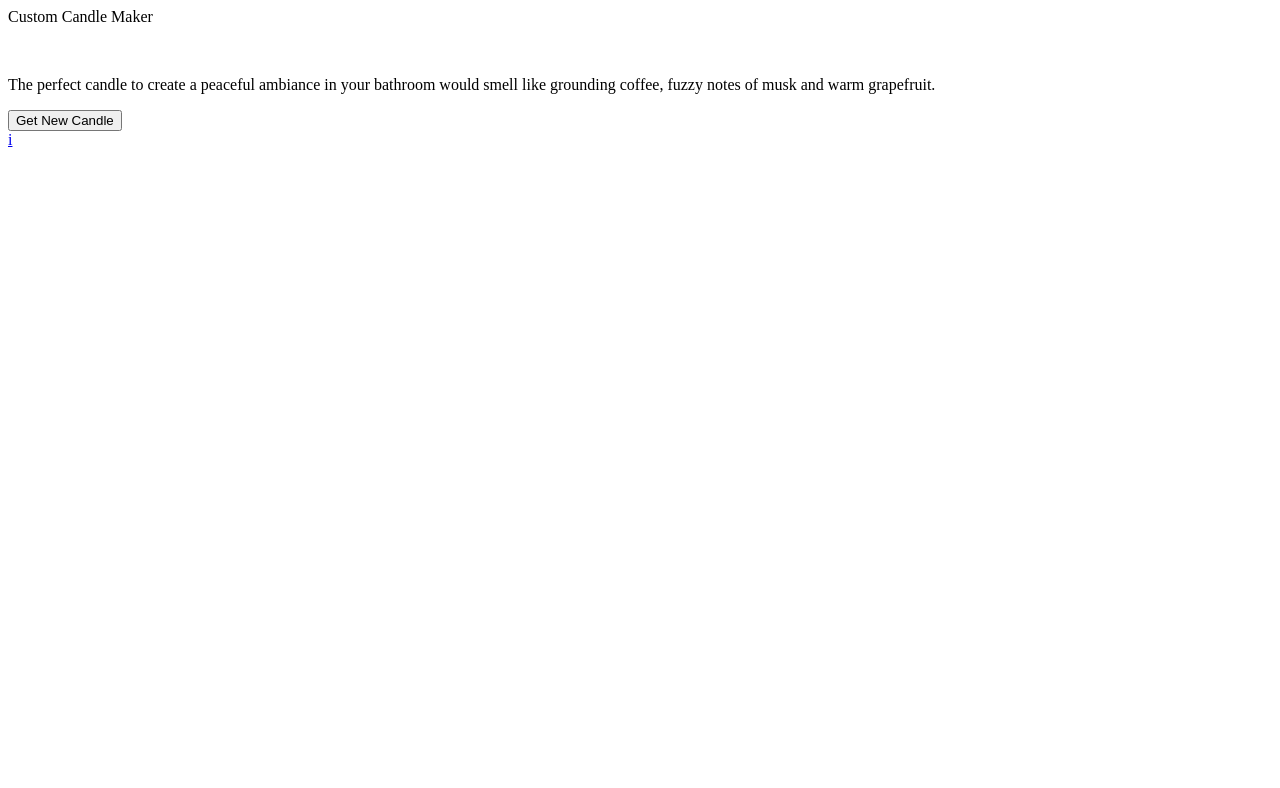
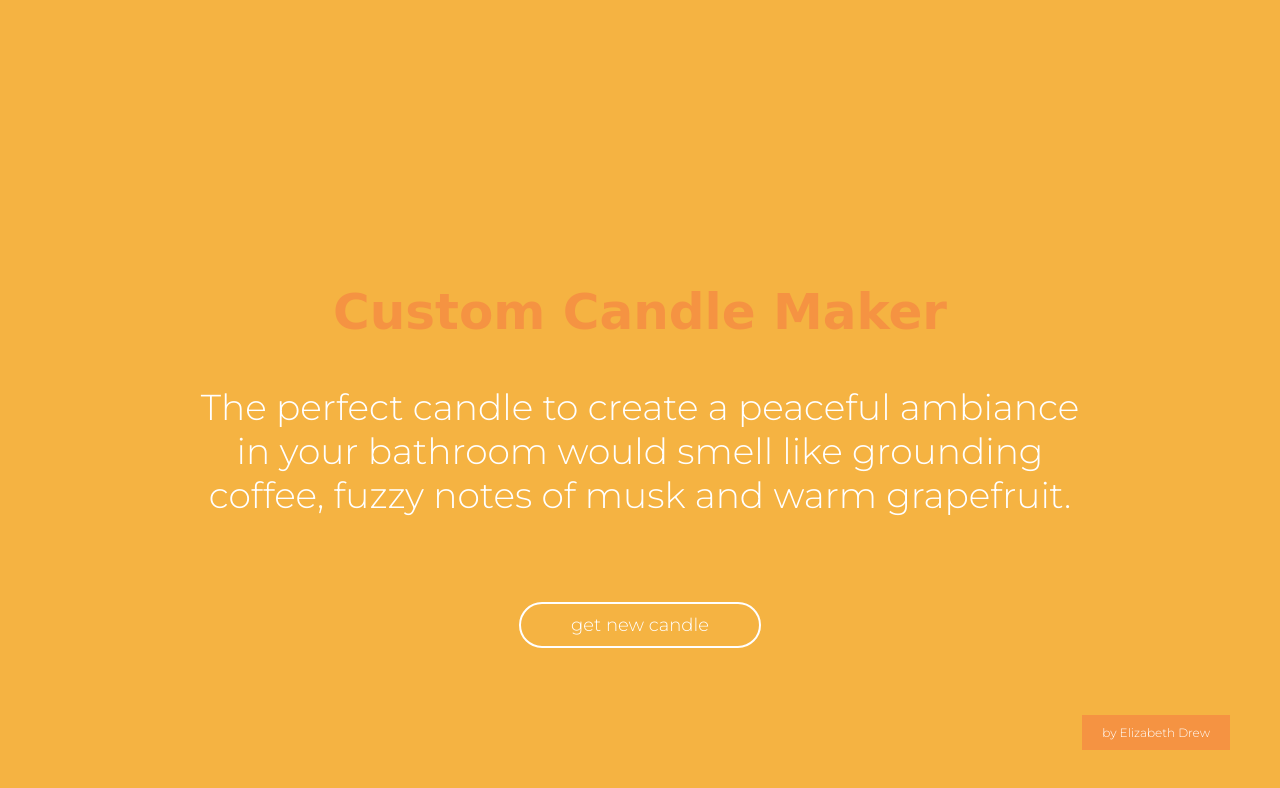
Before and after one commit to elizabethdrew/mixed_messages, a plain HTML site: page index.html in a window 1280 px wide. Drawn offline with Linux system fonts and the light colour scheme; a web font is replaced by a local one.

Commit message:
Add styling

```diff
--- a/index.html
+++ b/index.html
@@ -3,9 +3,9 @@
 
     <head>
         <meta http-equiv="Content-Type" content="text/html; charset=UTF-8" />
-        <link rel="stylesheet" href="styles.css">
+        <link rel="stylesheet" href="./style.css">
         <title>Random Candle Generator</title>
-    </head>
+       </head>
 
     <body>
         <div class="container">
@@ -22,7 +22,7 @@
                 <button onClick="window.location.reload();">Get New Candle</button>
 
             </div>
-            <div class="info"><a href="https://github.com/elizabethdrew/mixed_messages" target="_blank">i</a></div>
+            <div class="info"><a href="https://github.com/elizabethdrew/mixed_messages" target="_blank">by Elizabeth Drew</a></div>
         </div>
         <script src="script.js"></script>
     </body>
--- a/script.js
+++ b/script.js
@@ -12,7 +12,7 @@ const moodRoom = {
 
 //Scent Note Output
 const scentNote = {
-    description: ['floating clouds of', 'whisps of', 'fuzzy notes of', 'grounding', 'earthy', 'fresh', 'warm', 'exotic traces of', 'sweet sting of'],
+    description: ['floating clouds of', 'whisps of', 'fuzzy notes of', 'grounding', 'earthy', 'fresh', 'warm', 'exotic traces of', 'the sweet sting of'],
     notes: ['amber', 'bergamot', 'cedar', 'cinnamon', 'citrus', 'coffee', 'eucalyptus', 'grapefruit', 'grass', 'honey', 'jasmine', 'lavender', 'leather', 'lemon', 'mint', 'musk', 'patchouli', 'pine', 'rain', 'pumpkin', 'rose', 'sage', 'vanilla']
 }
 
--- /dev/null
+++ b/style.css
@@ -0,0 +1,92 @@
+@import url('https://fonts.googleapis.com/css2?family=Montserrat:wght@300;600&family=Rubik+Moonrocks&display=swap');
+
+* {
+    margin: 0;
+    padding: 0;
+    text-align: center;
+    font-family: 'Montserrat', sans-serif;
+    font-size: 1.5rem;
+    background-color: #f5b342;
+    color: white;
+}
+
+
+.container {
+    display: flex;
+    flex-direction: column;
+    align-items: center;
+    justify-content: center;
+    height: 100%;
+}
+
+
+.top-tier p {
+    color: #f59342;
+    font-weight: bold;
+    padding: 0px 20px;
+    font-family: 'Rubik Moonrocks', cursive;
+    font-size: 50px;
+}
+
+.message {
+    height: 40vh;
+    display: flex;
+    align-items: center;
+}
+
+p.candle {
+    width: 70%;
+    margin: auto;
+}
+
+
+.footer {
+    margin: 0;
+    position: absolute;
+    bottom: 15vh;
+    height: 10vh;
+    justify-content: center;
+}
+
+button {
+    border: 2px solid white;
+    -webkit-border-radius: 3px;
+    -moz-border-radius: 3px;
+    border-radius: 50px;
+    margin: 2px 3px;
+    padding: 10px 50px;
+    font-size: 0.5em;
+    text-transform: lowercase;
+    font-weight: normal;
+}
+
+button:hover {
+    cursor: pointer;
+    transform: translateY(2px);
+    box-shadow: 10px 10px 10px 0 #f59342;
+}
+
+button:active {
+    color: #f59342;
+    background: white;
+}
+
+.info {
+    position: absolute;
+    align-self: end;
+    bottom: 10px;
+    margin: 50px;
+}
+
+.info a {
+    color: #fff;
+    background-color: #f59342;
+    font-size: 12px;
+    text-decoration: none;
+    padding: 10px 20px;
+}
+
+.info:hover {
+    transform: scale(0.9);
+    cursor: pointer;
+}
```
